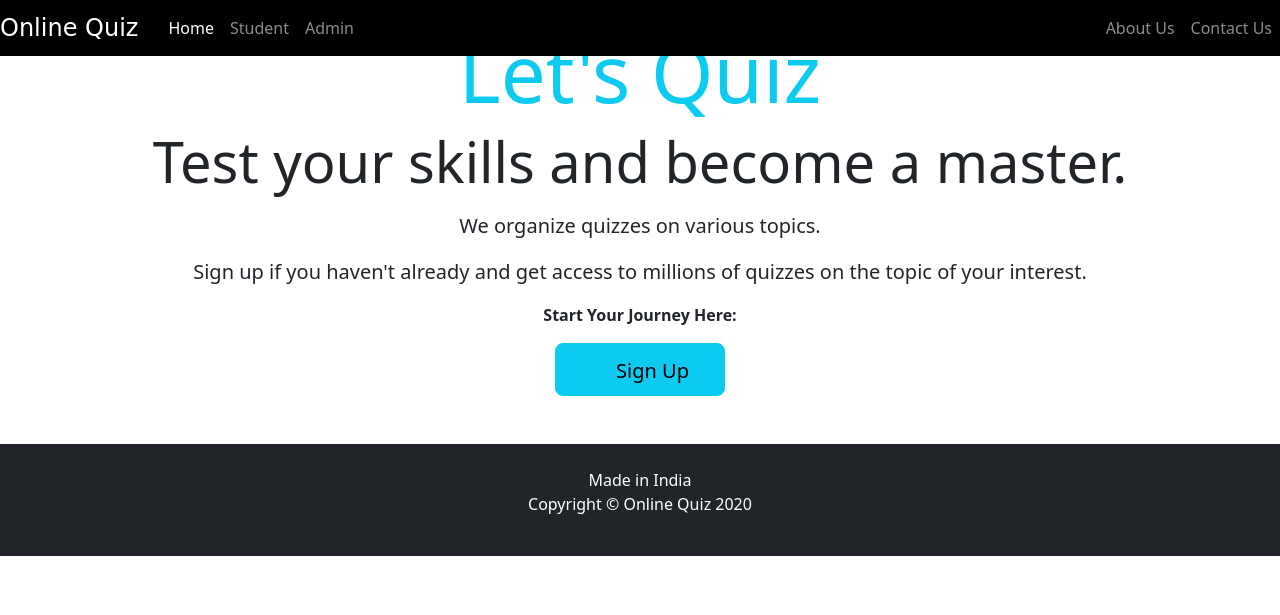
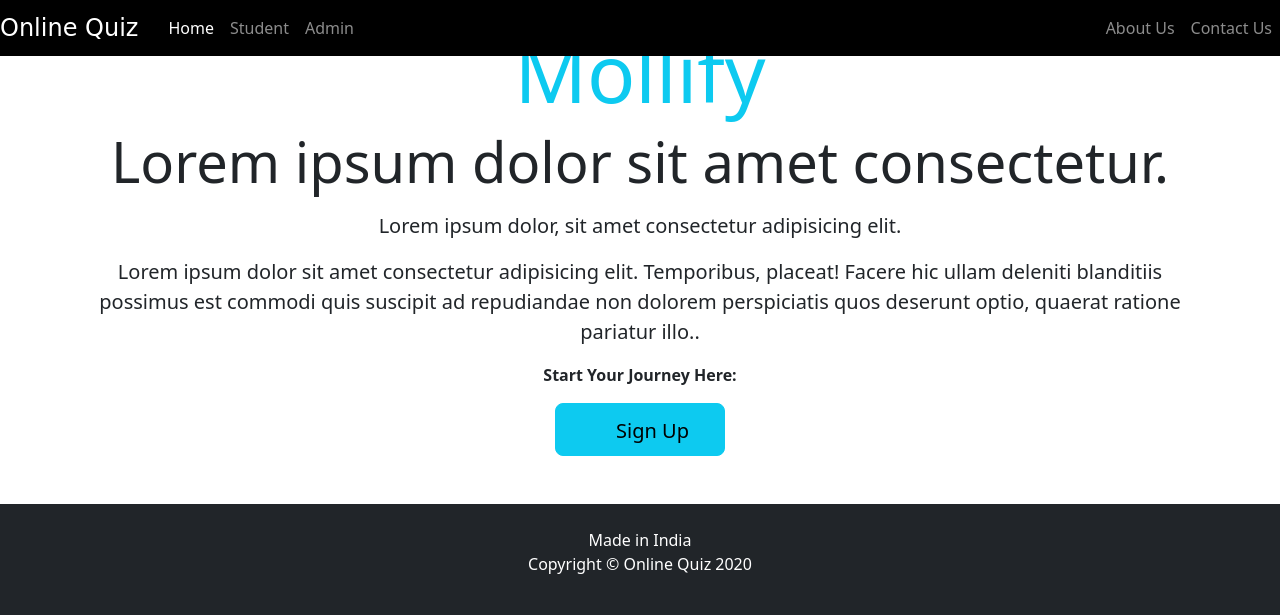
Before and after one commit to burhanuddinkader/Chemistry-Adaptive-Testing, a Django app: page / in a window 1280 px wide. Shown: the top 615 px of the page. Run offline with Django 4.2, Linux system fonts and the light colour scheme; some libraries are stand-ins or nearby versions.

Commit message:
ui changes

```diff
--- a/Tutor/templates/quiz/index.html
+++ b/Tutor/templates/quiz/index.html
@@ -12,13 +12,13 @@
 <br>
 <section id="section-jumbotron" class="jumbotron jumbotron-fluid d-flex justify-content-center align-items-center">
   <div class="container text-center">
-    <h1 class="display-1 text-info">Let's Quiz</h1>
-    <p class="display-4 d-none d-sm-block">Test your skills and become a master.</p>
-    <p class="lead">We organize quizzes on various topics.</p>
+    <h1 class="display-1 text-info">Mollify</h1>
+    <p class="display-4 d-none d-sm-block">Lorem ipsum dolor sit amet consectetur.</p>
+    <p class="lead">Lorem ipsum dolor, sit amet consectetur adipisicing elit.</p>
 
 
 
-    <p class="lead">Sign up if you haven't already and get access to millions of quizzes on the topic of your interest.</p>
+    <p class="lead">Lorem ipsum dolor sit amet consectetur adipisicing elit. Temporibus, placeat! Facere hic ullam deleniti blanditiis possimus est commodi quis suscipit ad repudiandae non dolorem perspiciatis quos deserunt optio, quaerat ratione pariatur illo..</p>
     <p><strong> Start Your Journey Here:</strong></p>
     <a href="/student/studentsignup" class="btn btn-lg btn-info" style="padding-right: 35px;"><i class="fa fa-user-plus" aria-hidden="true"></i> Sign Up</a>
 
```
Also changed, not shown: Tutor/templates/quiz/adminlogin.html (+8 -6 lines), Tutor/templates/student/studentlogin.html (+5 -4 lines), Tutor/db.sqlite3.
